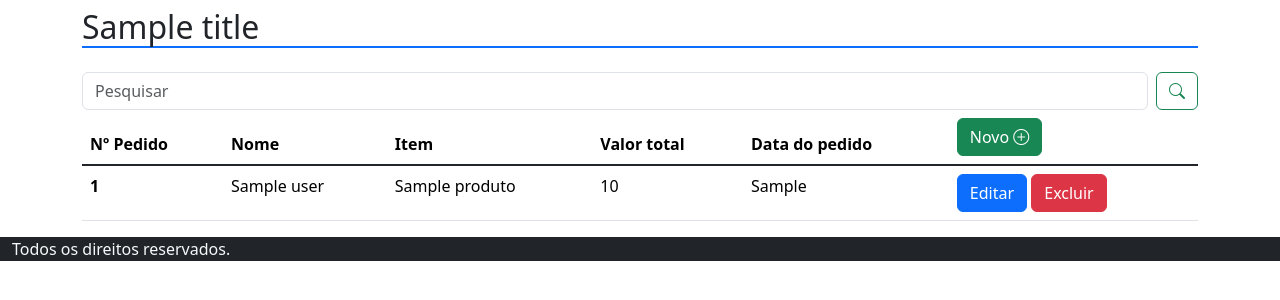
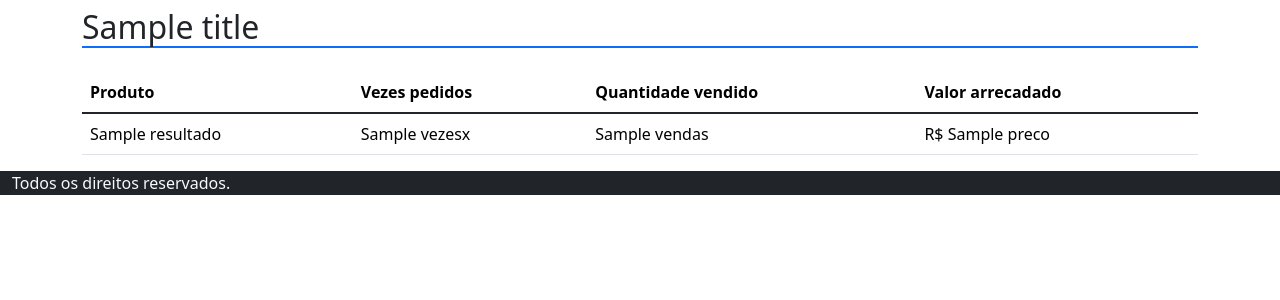
Before and after one commit to Tulio-Eloi/projeto-framework, a CodeIgniter 4 app: the page made by codeigniter4/app/Views/vendas/index.php in a window 1280 px wide. Shown: the part 56-356 px from the top of the page. Run offline with PHP 8.4 and a stand-in for CodeIgniter, Linux system fonts and the light colour scheme; the template is opened without the code that fills it: most values are stand-ins (such as "Sample title", 1, 10 or a date in 2020); some libraries are stand-ins or nearby versions.

Commit message:
vendas finalizado

```diff
--- a/codeigniter4/app/Config/Routes.php
+++ b/codeigniter4/app/Config/Routes.php
@@ -82,6 +82,7 @@ $routes->post('/imgprodutos/search', 'Imgprodutos::search');
 $routes->get('/imgprodutos/delete/(:any)', 'Imgprodutos::delete/$1');
 
 $routes->get('/vendas', 'Vendas::index');
+$routes->post('/vendas/search', 'Vendas::search');
 
 $routes->get('estoques', 'Estoques::index');
 $routes->get('estoques/edit/(:num)', 'Estoques::edit/$1');
--- a/codeigniter4/app/Views/vendas/index.php
+++ b/codeigniter4/app/Views/vendas/index.php
@@ -16,47 +16,29 @@
 
     <?php if(isset($msg)){echo $msg;} ?>
 
-    <form action="<?= base_url('usuarios/search'); ?>" class="d-flex" role="search" method="post">
-        <input class="form-control me-2" name="pesquisar" type="search" placeholder="Pesquisar" aria-label="Search">
-        <button class="btn btn-outline-success" type="submit">
-            <i class="bi bi-search"></i>
+    <form action="" class="d-flex" role="search" method="post">
+
         </button>
     </form>
 
     <table class="table">
         <thead>
             <tr>
-                <th scope="col">Nº Pedido</th>
-                <th scope="col">Nome</th>
-                 <th scope="col">Item</th>
-                <th scope="col">Valor total</th>
-                <th scope="col">Data do pedido</th>
-                <th scope="col">
-                    <a class="btn btn-success" href="<?= base_url('#'); ?>">
-                        Novo
-                        <i class="bi bi-plus-circle"></i>
-                    </a>
-                </th>
+                <th scope="col">Produto</th>
+                <th scope="col">Vezes pedidos</th>
+                <th scope="col">Quantidade vendido</th>
+                 <th scope="col">Valor arrecadado</th>
             </tr>
         </thead>
         <tbody class="table-group-divider">
 
             <!-- Aqui vai o laço de repetição -->
-           <?php foreach($resultado as $item): ?>
+           <?php foreach($resultados as $item): ?>
                 <tr>
-                    <th scope="row"><?= $item['venda_id']; ?></th>
-                    <td><?= $item['user']?></td>
-                     <td><?= $item['produto']?></td>
-                    <td><?= $item['venda_valor']?></td>
-                    <td><?= $item['venda_compra']?></td>
-                    <td>
-                        <a class="btn btn-primary" href="<?= base_url('usuarios/edit/'.$item["venda_id"]); ?>">
-                            Editar
-                        </a>
-                        <a class="btn btn-danger" href="<?= base_url('usuarios/delete/'.$item["venda_id"]); ?>">
-                            Excluir
-                        </a>
-                    </td>
+                    <td><?= esc($item['nome_produtos'])?></td>
+                    <td><?= esc($item['vezes']."x")?></td>
+                     <td><?= esc($item['vendas'])?></td>
+                    <td><?= esc('R$ '.$item['preco'])?></td>
                 </tr>
             <?php endforeach; ?>
 
```
Also changed, not shown: codeigniter4/app/Controllers/Vendas.php (+28 -59 lines), codeigniter4/app/Models/ProdutosVendas.php (deleted, +0 -46 lines).
